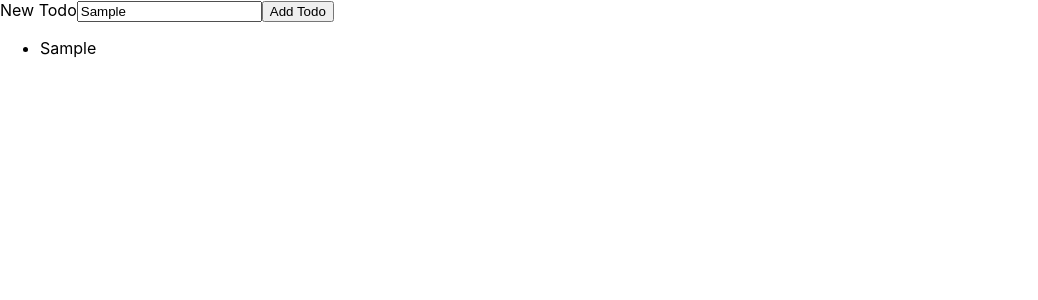
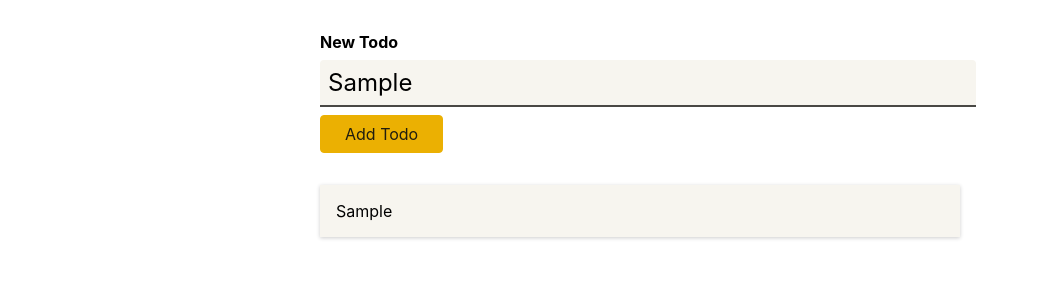
Before and after one commit to K-Mo2/Simple-ToDoList, a React (Create React App) app: page / in a window 1280 px wide. Both pictures are taken after typing "Sample" into the empty fields and a click on the button "Add Todo". Shown: the top 300 px of the page, without its empty margins (0-1038 px from the left). Built offline with nearby package versions, Linux system fonts and the light colour scheme.

Commit message:
styling the components

```diff
--- /dev/null
+++ b/src/components/ListItem.module.css
@@ -0,0 +1,6 @@
+.item {
+    margin: 1rem 0;
+    box-shadow: 0 1px 4px rgba(0, 0, 0, 0.2);
+    padding: 1rem;
+    background-color: #f7f5ef;
+  }
--- a/src/components/ListItem.tsx
+++ b/src/components/ListItem.tsx
@@ -1,8 +1,13 @@
 import React from "react";
 import Todo from "../models/todo";
+import classes from "./ListItem.module.css";
 
 const ListItem: React.FC<{ item: Todo }> = (props) => {
-  return <li key={props.item.id}>{props.item.text}</li>;
+  return (
+    <li className={classes.item} key={props.item.id}>
+      {props.item.text}
+    </li>
+  );
 };
 
 export default ListItem;
--- /dev/null
+++ b/src/components/NewTodo.module.css
@@ -0,0 +1,42 @@
+.form {
+    width: 40rem;
+    margin: 2rem auto;
+
+  }
+
+  .form label {
+    display: block;
+    font-weight: bold;
+    margin-bottom: 0.5rem;
+  }
+
+  .form input {
+    display: block;
+    width: 100%;
+    font: inherit;
+    font-size: 1.5rem;
+    padding: 0.5rem;
+    border-radius: 4px;
+    background-color: #f7f5ef;
+    border: none;
+    border-bottom: 2px solid #494844;
+    border-bottom-right-radius: 0;
+    border-bottom-left-radius: 0;
+    margin-bottom: 0.5rem;
+  }
+
+  .form button {
+    font: inherit;
+    background-color: #ebb002;
+    border: 1px solid #ebb002;
+    color: #201d0f;
+    padding: 0.5rem 1.5rem;
+    border-radius: 4px;
+    cursor: pointer;
+  }
+
+  .form button:hover,
+  .form button:active {
+    background-color: #ebc002;
+    border-color: #ebc002;
+  }
--- a/src/components/NewTodo.tsx
+++ b/src/components/NewTodo.tsx
@@ -1,4 +1,5 @@
 import React, { useRef } from "react";
+import classes from './NewTodo.module.css'
 
 const NewTodo: React.FC<{ onAddTodo: (text: string) => void }> = (props) => {
   const todoInputText = useRef<HTMLInputElement>(null);
@@ -15,7 +16,7 @@
   };
 
   return (
-    <form onSubmit={submitFormHandler}>
+    <form className={classes.form} onSubmit={submitFormHandler}>
       <label htmlFor="text">New Todo</label>
       <input type="text" name="text" id="text" ref={todoInputText} />
       <button>Add Todo</button>
--- /dev/null
+++ b/src/components/Todos.module.css
@@ -0,0 +1,6 @@
+.todos {
+    list-style: none;
+    margin: 2rem auto;
+    padding: 0;
+    width: 40rem;
+  }
--- a/src/components/Todos.tsx
+++ b/src/components/Todos.tsx
@@ -1,10 +1,11 @@
 import React from "react";
 import Todo from "../models/todo";
 import ListItem from "./ListItem";
+import classes from "./Todos.module.css";
 
 const Todos: React.FC<{ items: Todo[] }> = (props) => {
   return (
-    <ul>
+    <ul className={classes.todos}>
       {props.items.map((item) => (
         <ListItem item={item} />
       ))}
```
